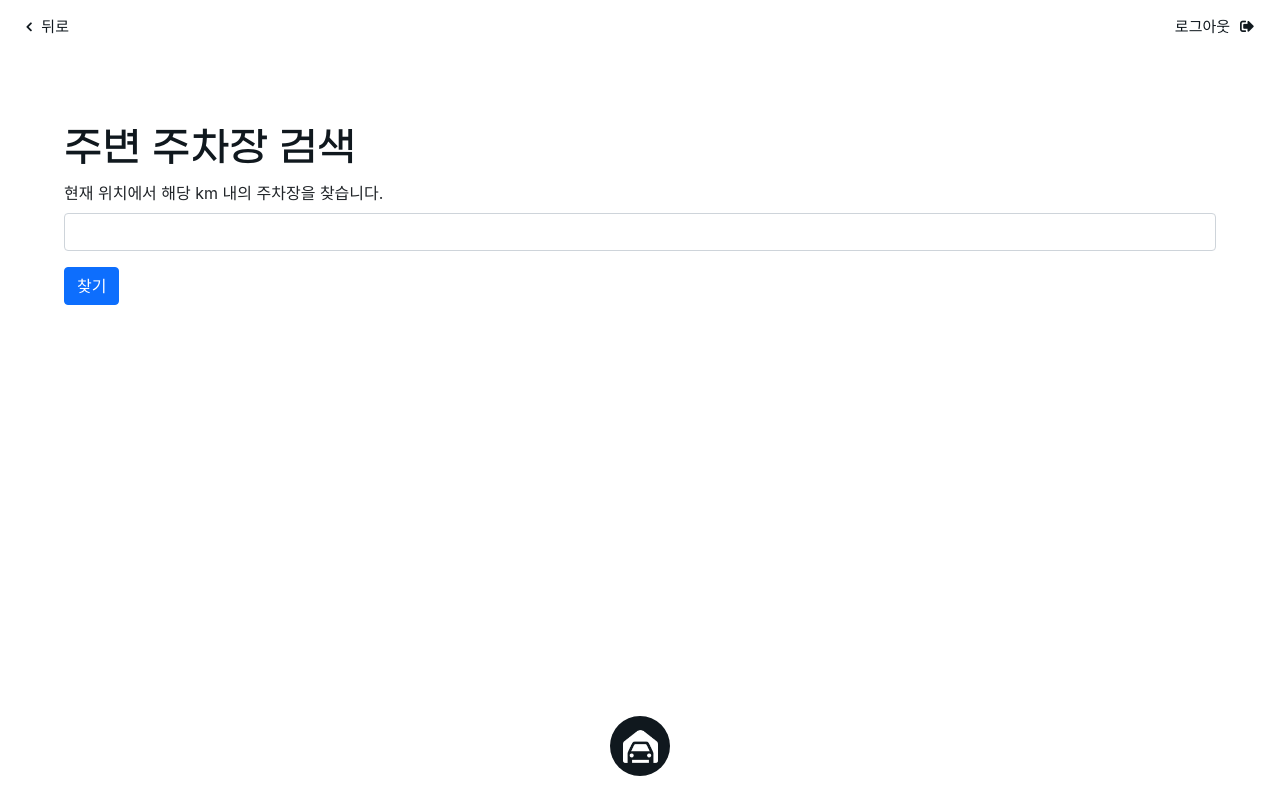
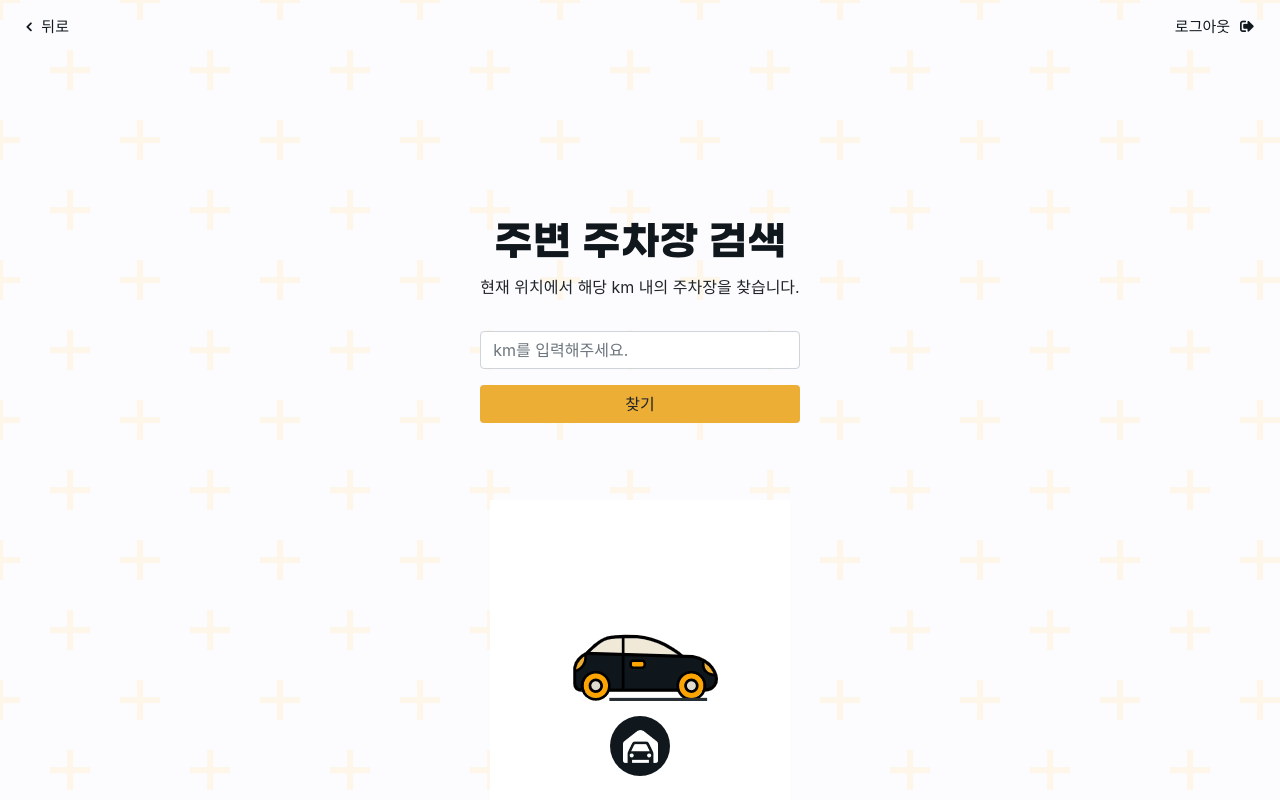
Before and after one commit to Boyage99/park-where, a Flask app: page /searchArea in a window 1280 px wide. Run offline with Flask 2, Linux system fonts and the light colour scheme; parts of the project's set-up code (start-up, migrations or seed data) failed here and were passed over; some libraries are stand-ins or nearby versions; some web fonts are replaced.

Commit message:
searchArea 스타일링

```diff
--- a/static/css/default.css
+++ b/static/css/default.css
@@ -21,7 +21,7 @@ a:hover {
 }
 
 .cutom-yellow-bg {
-  background-color: var(--custom-yellow);
+  background-color: var(--custom-yellow) !important;
 }
 
 .cutom-yellow-border {
--- /dev/null
+++ b/static/css/searcharea.css
@@ -0,0 +1,28 @@
+.pattern-bg {
+    position: absolute;
+    z-index: -2;
+    top: 0;
+    bottom: 0;
+    left: 0;
+    right: 0;
+    background-color: #e5e5f7;
+    opacity: 0.1;
+    background: radial-gradient(circle,
+            transparent 20%,
+            #e5e5f7 20%,
+            #e5e5f7 80%,
+            transparent 80%,
+            transparent),
+        radial-gradient(circle,
+            transparent 20%,
+            #e5e5f7 20%,
+            #e5e5f7 80%,
+            transparent 80%,
+            transparent) 70px 70px,
+        linear-gradient(#edae36 5.6000000000000005px,
+            transparent 5.6000000000000005px) 0 -2.8000000000000003px,
+        linear-gradient(90deg,
+            #edae36 5.6000000000000005px,
+            #e5e5f7 5.6000000000000005px) -2.8000000000000003px 0;
+    background-size: 140px 140px, 140px 140px, 70px 70px, 70px 70px;
+}
--- a/templates/searchArea.html
+++ b/templates/searchArea.html
@@ -9,15 +9,38 @@
         integrity="sha384-1BmE4kWBq78iYhFldvKuhfTAU6auU8tT94WrHftjDbrCEXSU1oBoqyl2QvZ6jIW3"
         crossorigin="anonymous"
     />
+    <link rel="stylesheet" href="/static/css/searcharea.css">
     <style>
         .search-box {
+            display: flex;
+            flex-direction: column;
+            justify-content: center;
+            align-items: center;
             width: 100%;
+            height: 50vh;
             padding: 0 5vw;
             margin: 0 auto;
         }
+
+        .search-box h1 {
+            font-weight: bold;
+        }
+
+        .img-car {
+            display: block;
+            position: absolute;
+            bottom: 0;
+            left: 50%;
+            right: 50%;
+            background-color: white;
+            z-index: -2;
+            transform: translateX(-50%);
+        }
     </style>
+    <!-- FIXME: searcharea에 스타일 합치고 배경 적용 -->
 {% endblock %}
 {% block main %}
+    <div class="pattern-bg"></div>
     <section class="search-box">
         <h1>주변 주차장 검색</h1>
         <form action="/result" method="get">
@@ -31,11 +54,15 @@
             </div>
             <div class="mb-3">
                 <label for="exampleInputPassword1" class="form-label">현재 위치에서 해당 km 내의 주차장을 찾습니다.</label>
-                <input type="text" class="form-control" id="exampleInputPassword1" name="radius">
+                <input type="text" class="form-control mt-4" id="exampleInputPassword1" name="radius" placeholder="km를 입력해주세요.">
             </div>
-            <button type="submit" class="btn btn-primary">찾기</button>
+            <!-- <button type="submit" class="btn btn-primary">찾기</button> -->
+            <button class="btn w-100 cutom-yellow-bg mb-2">찾기</button>
+            <!-- TODO: km 선택하도록 버튼 추가 -->
+            <!-- TODO: GIF 배경문제 해결해서 하단에 추가 -->
         </form>
     </section>
+    <img class="img-car" src="/static/img/searcharea.gif" alt="">
 
     <script>
         // 사용자의 위도, 경도 받아오기
```
Also changed, not shown: static/img/searcharea.gif (added).
